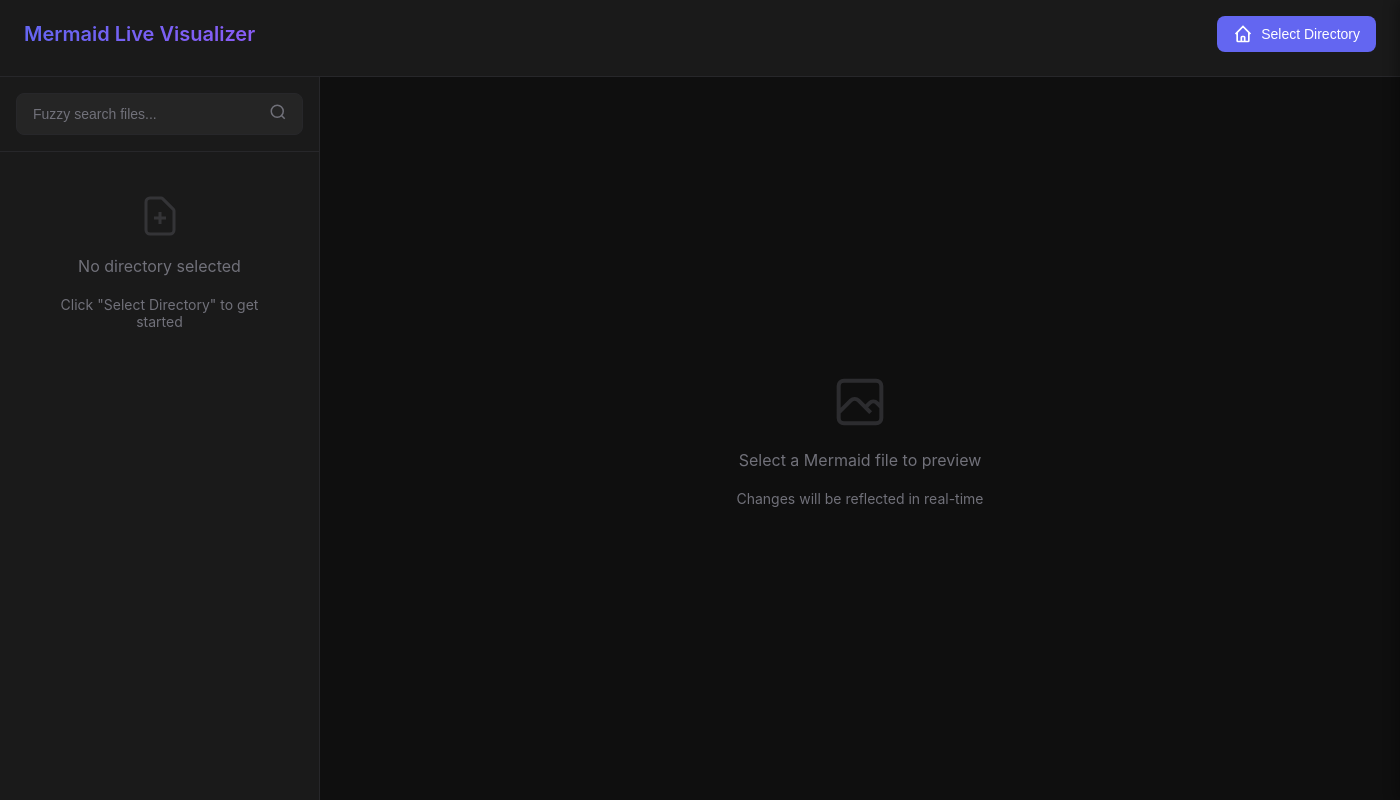
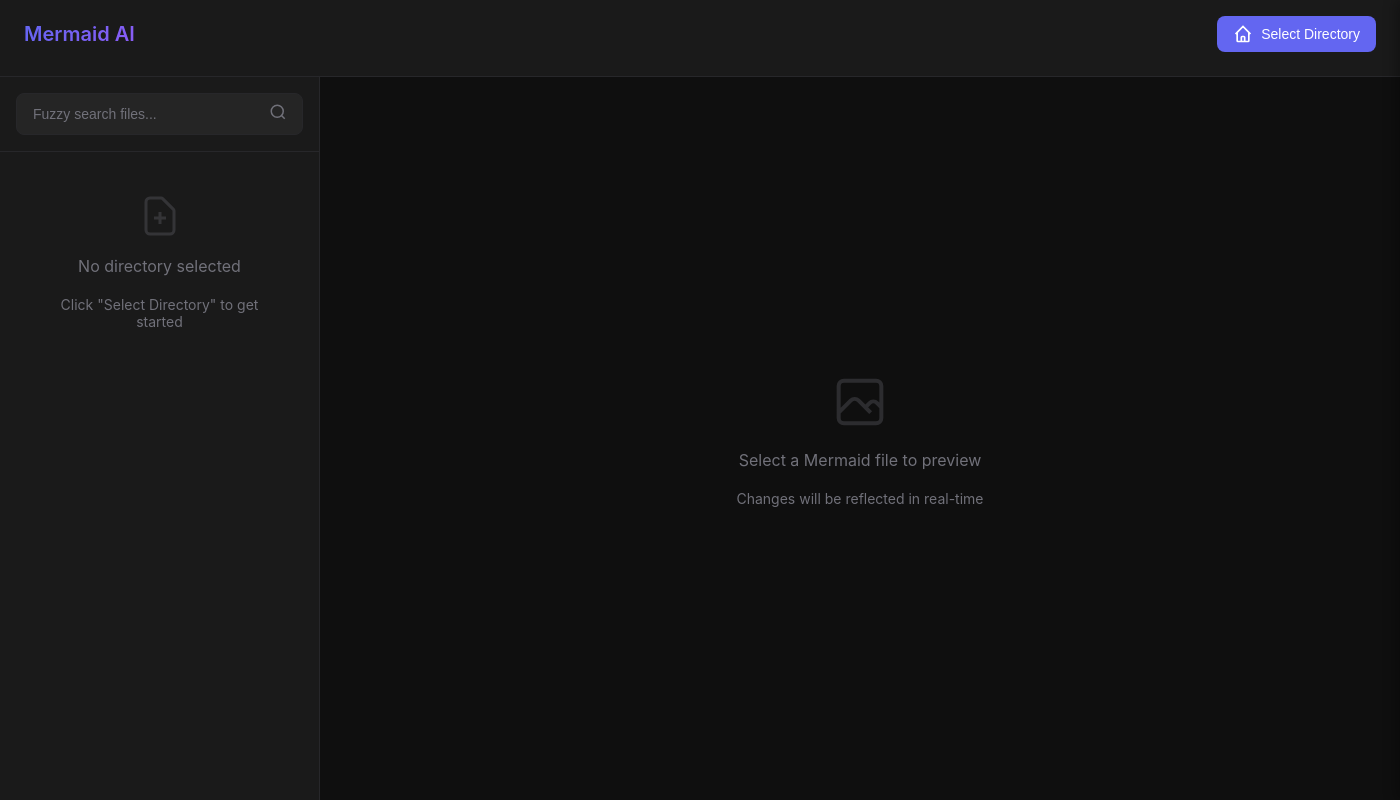
Before and after one commit to MerzoukeMansouri/mermaid-ai, an Electron app: page index.html in a window 1400 px wide. Shown: the top 800 px of the page. Drawn offline with Linux system fonts and the light colour scheme; no server answers; a script that the page names is missing.

Commit message:
refactor: update project name, title, and metadata to reflect new product name "Mermaid AI"

```diff
--- a/index.html
+++ b/index.html
@@ -6,14 +6,14 @@
     <meta http-equiv="Content-Security-Policy" content="default-src 'self' https://cdn.jsdelivr.net; script-src 'self' 'unsafe-inline' https://cdn.jsdelivr.net; style-src 'self' 'unsafe-inline'; img-src 'self' data:">
     <meta name="viewport" content="width=device-width, initial-scale=1.0">
     <link href="./styles.css" rel="stylesheet">
-    <title>Mermaid Live Visualizer</title>
+    <title>Mermaid AI</title>
   </head>
   <body>
     <div id="app">
       <!-- Header -->
       <header class="header">
         <div class="header-content">
-          <h1>Mermaid Live Visualizer</h1>
+          <h1>Mermaid AI</h1>
           <button id="selectDirBtn" class="btn-primary">
             <svg width="20" height="20" viewBox="0 0 24 24" fill="none" stroke="currentColor" stroke-width="2">
               <path d="M3 12l2-2m0 0l7-7 7 7M5 10v10a1 1 0 001 1h3m10-11l2 2m-2-2v10a1 1 0 01-1 1h-3m-6 0a1 1 0 001-1v-4a1 1 0 011-1h2a1 1 0 011 1v4a1 1 0 001 1m-6 0h6"/>
```
Also changed, not shown: package.json (+5 -5 lines), CHANGELOG.md, README.md, 1 other file.
